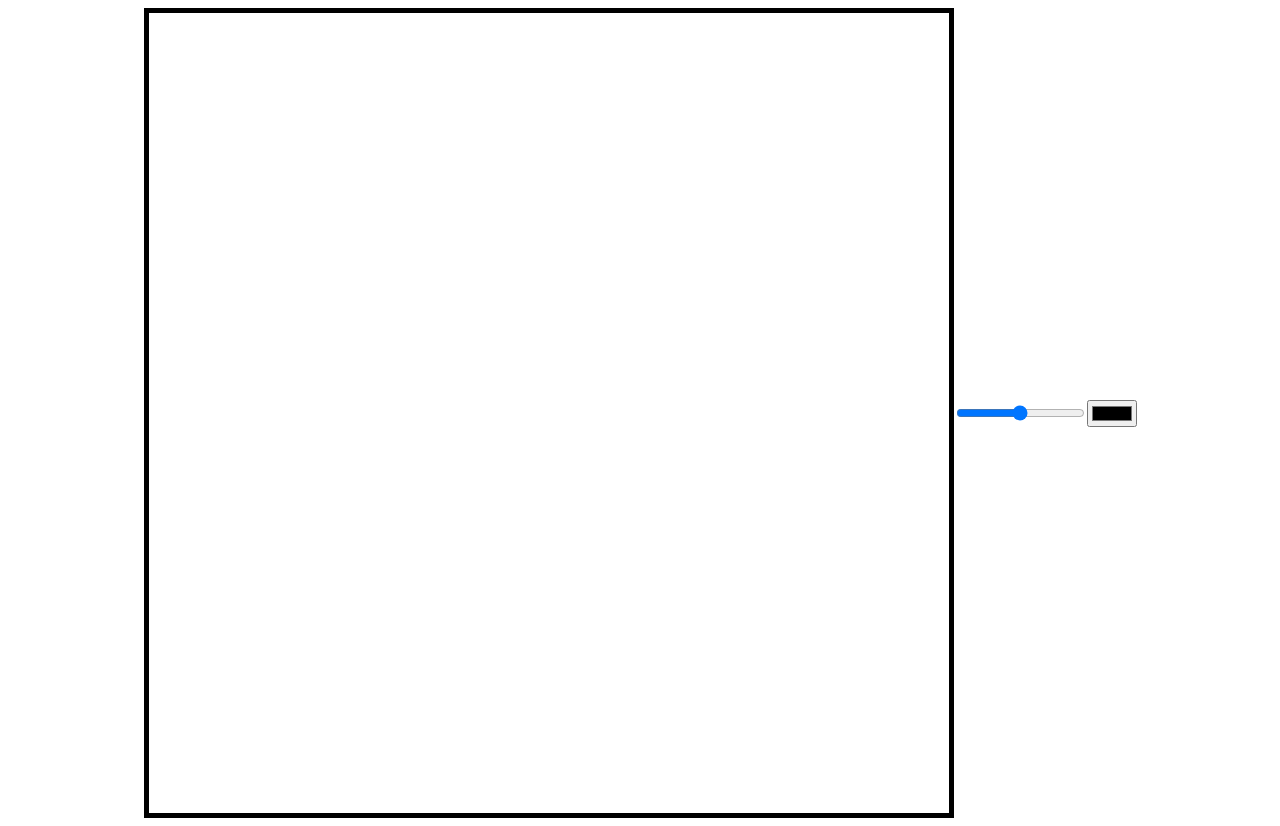
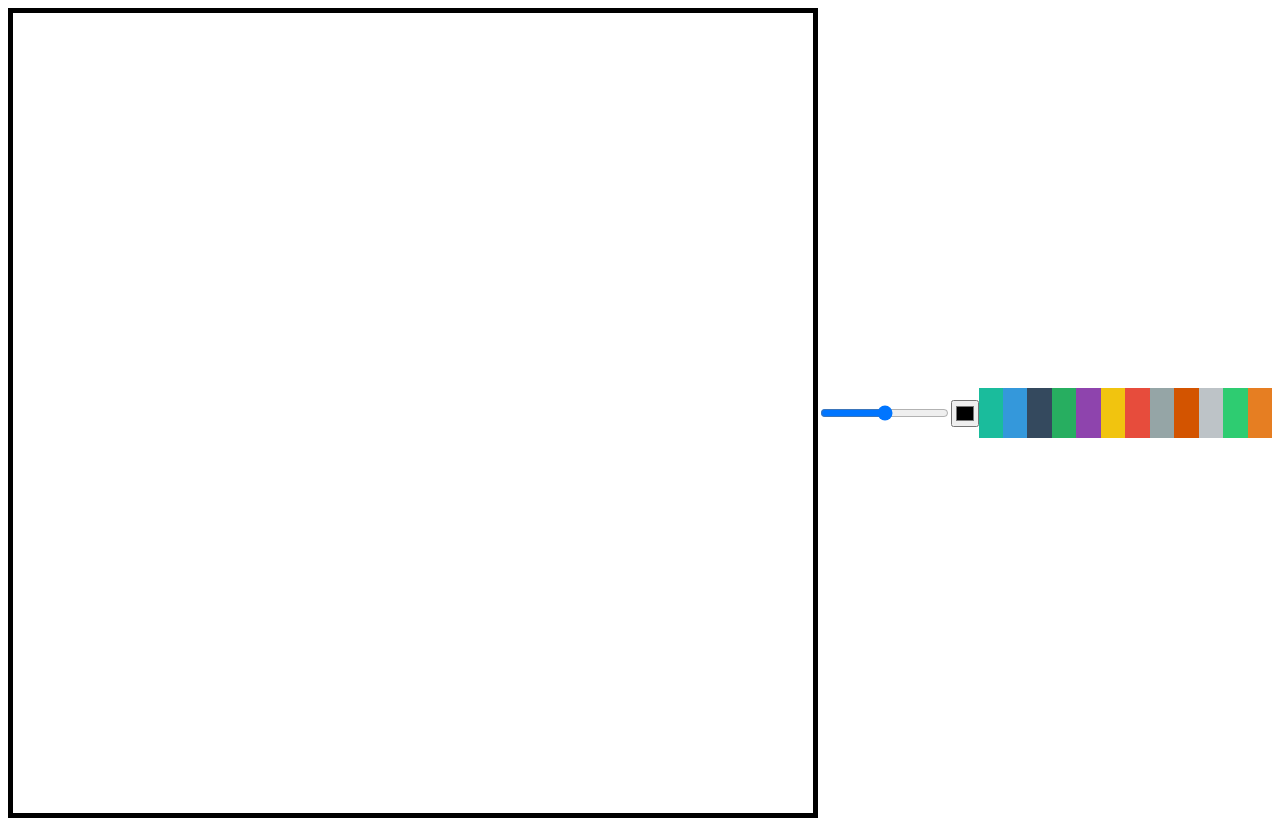
Before and after one commit to clean-teach/study-nomadcoders-meme-maker, a plain HTML site: page index.html in a window 1280 px wide. Drawn offline with Linux system fonts and the light colour scheme.

Commit message:
#2.4 Paint Color part Two
- **목표 :**
    - 색상 설정을 구현해본다.
    - color input 태그를 이용한다.
    - 미리 만든 파레트 색상을 사용한다.
- **구현 :**
    - color input 태그를 설정 인터페이스로 사용
    - **Data attribute** 를 이용하면, 자바스크립트에서 사용 할 수 있는 속성을 HTML에 임의로 지정 할 수 있다.
    - 제작 한 팔레트에서 선택한 색상을 color input 의 value에도 입력하면, color input으로 현재 선택된 색상을 확인 할 수 있다.
- **Note**
    - `.getElementsByClassName()` : 배열이 아닌, **HTML Collection** 을 반환
    - `[Array.from()](https://developer.mozilla.org/ko/docs/Web/JavaScript/Reference/Global_Objects/Array/from)` : 유사 배열 객체(array-like object)나 반복 가능한 객체(iterable object)를 얕게 복사해 새로운`Array` 객체를 만듭니다.
- **챌린지 :**
    - [x]  `StrokeStyle`과 `fillStyle`을 한번에 바꿔주는 함수 작성해보기

```diff
--- a/app.js
+++ b/app.js
@@ -1,5 +1,6 @@
 const lineWidth = document.querySelector('#line-width');
 const color = document.querySelector('#color');
+const colorOptions = Array.from(document.getElementsByClassName('color-option'));
 const canvas = document.querySelector("canvas");
 const ctx = canvas.getContext("2d");
 canvas.width = 800;
@@ -27,9 +28,17 @@ const cancelPainting = () => {
 const onLineWidthChange = event => {
     ctx.lineWidth = event.target.value;
 };
+const setPaintColor = (color) => {
+    ctx.strokeStyle = color;
+    ctx.fillStyle = color;
+};
 const onColorChange = event => {
-    ctx.strokeStyle = event.target.value;
-    ctx.fillStyle = event.target.value;
+    setPaintColor(event.target.value);
+};
+const onColorOptionChange = event => {
+    const colorValue = event.target.dataset.color;
+    setPaintColor(colorValue);
+    color.value = colorValue;
 };
 
 canvas.addEventListener("mousemove", handleMouseMove);
@@ -39,3 +48,5 @@ document.addEventListener("mouseup", cancelPainting);
 
 lineWidth.addEventListener('change', onLineWidthChange);
 color.addEventListener('change', onColorChange);
+
+colorOptions.forEach(colorOption => colorOption.addEventListener('click', onColorOptionChange));
--- a/index.html
+++ b/index.html
@@ -11,6 +11,66 @@
     <canvas></canvas>
     <input type="range" id="line-width" min="1" max="10" step=".1">
     <input type="color" name="" id="color">
+    <div
+      class="color-option"
+      style="background-color: #1abc9c"
+      data-color="#1abc9c"
+    ></div>
+    <div
+      class="color-option"
+      style="background-color: #3498db"
+      data-color="#3498db"
+    ></div>
+    <div
+      class="color-option"
+      style="background-color: #34495e"
+      data-color="#34495e"
+    ></div>
+    <div
+      class="color-option"
+      style="background-color: #27ae60"
+      data-color="#27ae60"
+    ></div>
+    <div
+      class="color-option"
+      style="background-color: #8e44ad"
+      data-color="#8e44ad"
+    ></div>
+    <div
+      class="color-option"
+      style="background-color: #f1c40f"
+      data-color="#f1c40f"
+    ></div>
+    <div
+      class="color-option"
+      style="background-color: #e74c3c"
+      data-color="#e74c3c"
+    ></div>
+    <div
+      class="color-option"
+      style="background-color: #95a5a6"
+      data-color="#95a5a6"
+    ></div>
+    <div
+      class="color-option"
+      style="background-color: #d35400"
+      data-color="#d35400"
+    ></div>
+    <div
+      class="color-option"
+      style="background-color: #bdc3c7"
+      data-color="#bdc3c7"
+    ></div>
+    <div
+      class="color-option"
+      style="background-color: #2ecc71"
+      data-color="#2ecc71"
+    ></div>
+    <div
+      class="color-option"
+      style="background-color: #e67e22"
+      data-color="#e67e22"
+    ></div>
     <script src="app.js"></script>
 </body>
 </html>
--- a/styles.css
+++ b/styles.css
@@ -9,3 +9,9 @@ body {
     justify-content: center;
     align-items: center;
 }
+
+.color-option {
+    width:50px;
+    height: 50px;
+    cursor: pointer;
+}
```
